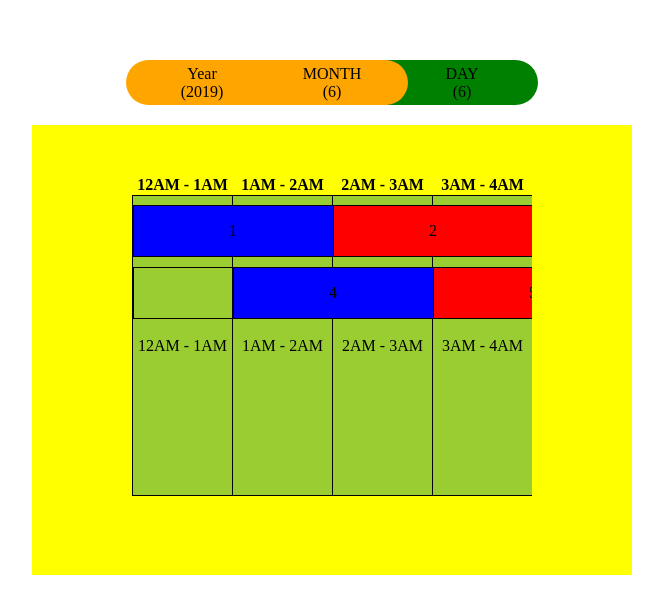
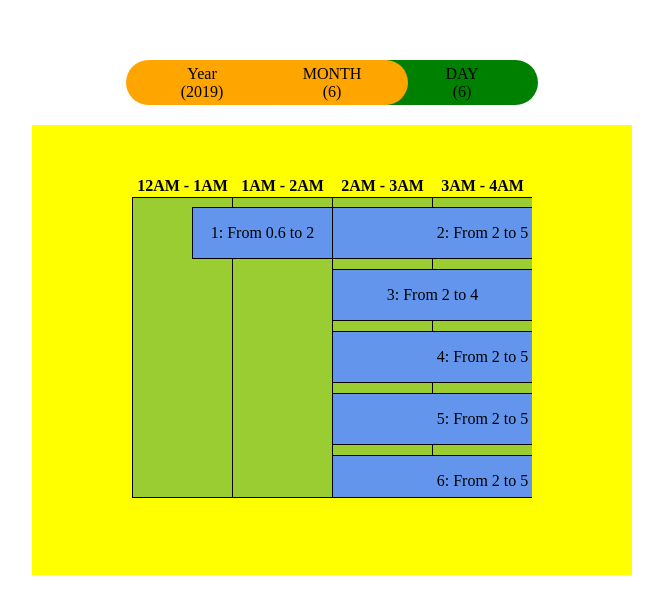
Before and after one commit to nandhak4/Angular-Scheduler, an Angular app: page / in a window 1280 px wide. Shown: the top 614 px of the page, without its empty margins (308-971 px from the left). Built offline with nearby package versions, Linux system fonts and the light colour scheme.

Commit message:
initial commit for displaying schedules

```diff
--- a/src/app/day/day.component.css
+++ b/src/app/day/day.component.css
@@ -4,12 +4,14 @@ table {
 
 .hour {
   width: 400px;
+  height: 340px;
   overflow-x: scroll;
   position: absolute;
 }
 
 .hourheading {
   width: 100px;
+  height: 20px;
 }
 
 .hourstyle {
--- a/src/app/day/day.component.html
+++ b/src/app/day/day.component.html
@@ -7,7 +7,6 @@
       <app-schedule></app-schedule>
       <tr>
         <td class="hourstyle" [ngClass]="{'currentHour': hour.isCurrentHour}" *ngFor='let hour of hours'>
-          {{hour.period}}
         </td>
       </tr>
     </table>
--- a/src/app/schedule/schedule.component.css
+++ b/src/app/schedule/schedule.component.css
@@ -1,31 +1,40 @@
 table {
-    border-collapse: collapse;
+  border-collapse: collapse;
 }
 
 .schedule {
+  height: 300px;
   position: absolute;
-  /* background-color: transparent; */
+
+
+  overflow-y: scroll;
+  overflow: -moz-hidden-unscrollable;
+  -ms-overflow-style: none;
 }
 
-.schedule .top-margin {
-    margin-top: 10px;
+::-webkit-scrollbar {
+  display: none;
+}
+
+.schedule .margin {
+  margin: 10px 0px;
 }
 
 .scheduletd {
   height: 50px;
   padding: 0px;
   box-sizing: border-box;
+}
 
-
-  min-width: 200px;
+.scheduleborder {
   border-width: 1px;
   border-style: solid;
   border-color: black;
 }
 
 .scheduletd div {
-    height: inherit;
-    display: -webkit-box;
-    -webkit-box-align: center;
-    -webkit-box-pack: center;
+  height: inherit;
+  display: -webkit-box;
+  -webkit-box-align: center;
+  -webkit-box-pack: center;
 }
--- a/src/app/schedule/schedule.component.html
+++ b/src/app/schedule/schedule.component.html
@@ -1,34 +1,12 @@
 <div class="schedule">
-
-  <div class="top-margin">
+  <div class="margin" *ngFor="let schedules of schedulelist">
     <table>
       <tr>
-        <td class="scheduletd">
-          <div style="background-color: blue;">1</div>
-        </td>
-        <td class="scheduletd">
-          <div style="background-color: red;">2</div>
-        </td>
-        <td class="scheduletd">
-          <div style="background-color: orange;">3</div>
-        </td>
-      </tr>
-    </table>
-  </div>
-  <div class="top-margin">
-    <table>
-      <tr>
-        <td class="scheduletd" style="min-width: 100px">
-
-        </td>
-        <td class="scheduletd">
-          <div style="background-color: blue;">4</div>
-        </td>
-        <td class="scheduletd">
-          <div style="background-color: red;">5</div>
-        </td>
-        <td class="scheduletd">
-          <div style="background-color: orange;">6</div>
+        <td class="scheduletd" [ngClass]="{'scheduleborder':schedule.isSchedule}"
+          [ngStyle]="{'min-width.px': schedule.width}" *ngFor="let schedule of schedules">
+          <div *ngIf='schedule.isSchedule' style="background-color: cornflowerblue;">
+            {{schedule.content}}: From {{schedule.begin}} to {{schedule.end}}
+          </div>
         </td>
       </tr>
     </table>
--- a/src/app/schedule/schedule.component.ts
+++ b/src/app/schedule/schedule.component.ts
@@ -1,4 +1,5 @@
 import { Component, OnInit } from '@angular/core';
+import { CalendarSessionService } from '../calendar-session.service';
 
 @Component({
   selector: 'app-schedule',
@@ -7,32 +8,141 @@ import { Component, OnInit } from '@angular/core';
 })
 export class ScheduleComponent implements OnInit {
 
-  schedule = [
+  originalSchedule = [
     {
-      begin: 0,
-      end: 2
+      beginDate: new Date().getDate(),
+      endDate: new Date().getDate(),
+      begin: 0.6,
+      end: 2,
+      created: 1
     },
     {
+      beginDate: new Date().getDate(),
+      endDate: new Date().getDate(),
       begin: 2,
-      end: 4
+      end: 4,
+      created: 3
     },
     {
-      begin: 4,
-      end: 6
+      beginDate: new Date().getDate(),
+      endDate: new Date().getDate(),
+      begin: 2,
+      end: 5,
+      created: 2
     },
     {
-      begin: 1.5,
-      end: 3.5
+      beginDate: new Date().getDate(),
+      endDate: new Date().getDate(),
+      begin: 2,
+      end: 5,
+      created: 4
     },
     {
-      begin: 4.5,
-      end: 5.5
+      beginDate: new Date().getDate(),
+      endDate: new Date().getDate(),
+      begin: 2,
+      end: 5,
+      created: 5
+    },
+    {
+      beginDate: new Date().getDate(),
+      endDate: new Date().getDate(),
+      begin: 2,
+      end: 5,
+      created: 6
+    },
+    {
+      beginDate: new Date().getDate(),
+      endDate: new Date().getDate(),
+      begin: 2,
+      end: 5,
+      created: 7
+    },
+    {
+      beginDate: new Date().getDate(),
+      endDate: new Date().getDate(),
+      begin: 2,
+      end: 5,
+      created: 8
     }
   ];
 
-  constructor() { }
+  schedulelist = [];
+  schedules = [];
+
+  constructor(private calendarSessionService: CalendarSessionService) { }
 
   ngOnInit() {
+    this.loadData();
+  }
+
+  loadData(): void {
+    this.calendarSessionService.passedDate$.subscribe(
+      (passedDate) => {
+        this.resetSchedules();
+        this.processOriginalSchedules(this.calendarSessionService.PassedDay);
+        this.getSchedules();
+      });
+  }
+
+  private resetSchedules(): void {
+    this.schedules = [];
+    this.schedulelist = [];
+  }
+
+  private getSchedules(): void {
+    for (let i = 0, j = 0; i < this.schedules.length; i++) {
+      if (this.schedulelist[j] === null || this.schedulelist[j] === undefined) {
+        this.schedulelist[j] = [];
+        this.pushSchedule(this.schedulelist[j], 0, this.schedules[i]);
+        j = 0;
+      } else {
+        const lastScheduleEnd = this.schedulelist[j][this.schedulelist[j].length - 1].end;
+        if (lastScheduleEnd > this.schedules[i].begin) {
+          j++; i--;
+        } else {
+          this.pushSchedule(this.schedulelist[j], lastScheduleEnd, this.schedules[i]);
+          j = 0;
+        }
+      }
+    }
+  }
+
+  private processOriginalSchedules(selectedDate: number): void {
+    for (const schedule of this.originalSchedule) {
+      if (this.calendarSessionService.IsCurrentDayDisplayed) {
+        let begin = schedule.begin;
+        let end = schedule.end;
+        if (schedule.beginDate !== schedule.endDate) {
+          if (schedule.beginDate === selectedDate) {
+            end = 24;
+          } else {
+            begin = 0;
+          }
+        }
+        this.schedules.push({ beginDate: schedule.beginDate, endDate: schedule.endDate, begin, end, content: schedule.created });
+      }
+    }
+
+    this.schedules = this.schedules.sort((a, b) => a.begin - b.begin || a.content - b.content);
+  }
+
+  private createScheduleDisplayElement(isSchedule: boolean, begin: number, end: number, content: any) {
+    return {
+      isSchedule,
+      begin,
+      end,
+      content,
+      width: (end - begin) * 100
+    };
+  }
+
+  private pushSchedule(schedule, oldScheduleEnd, newSchedule): void {
+    if (oldScheduleEnd !== newSchedule.begin) {
+      schedule.push(this.createScheduleDisplayElement(false, oldScheduleEnd, newSchedule.begin, ''));
+    }
+
+    schedule.push(this.createScheduleDisplayElement(true, newSchedule.begin, newSchedule.end, newSchedule.content));
   }
 
 }
```
